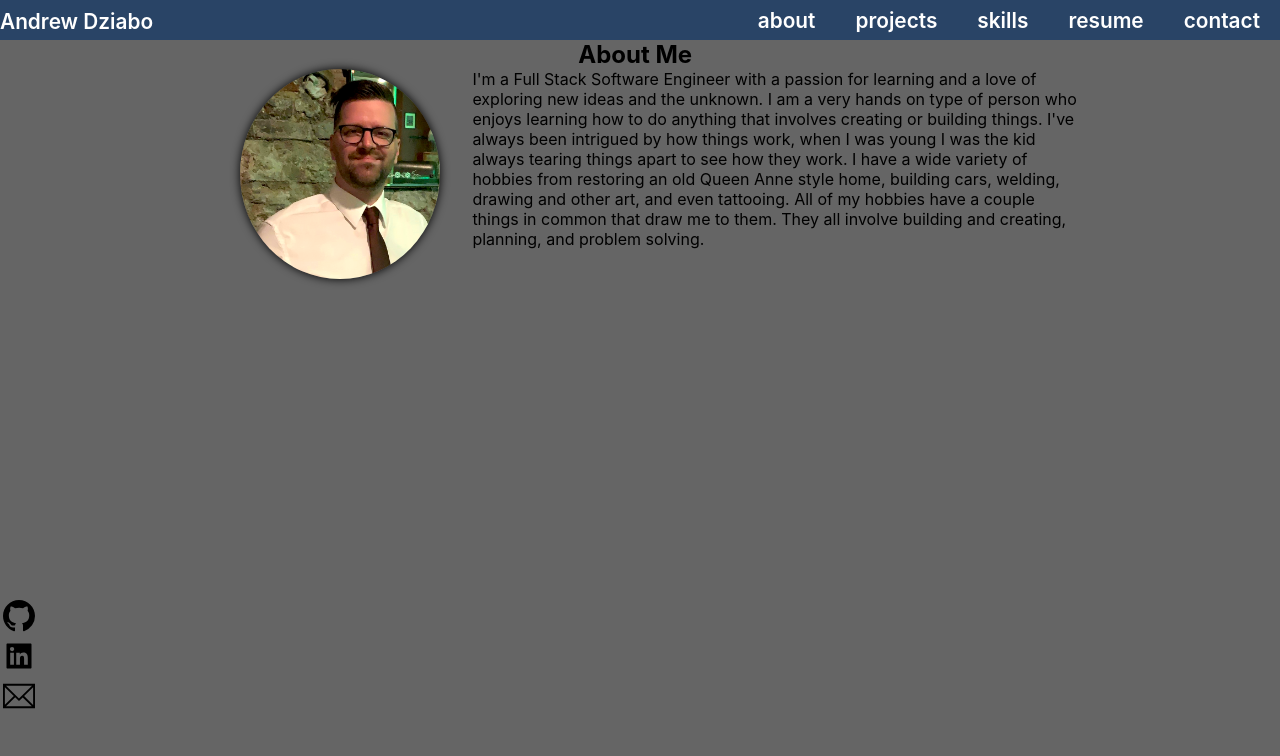
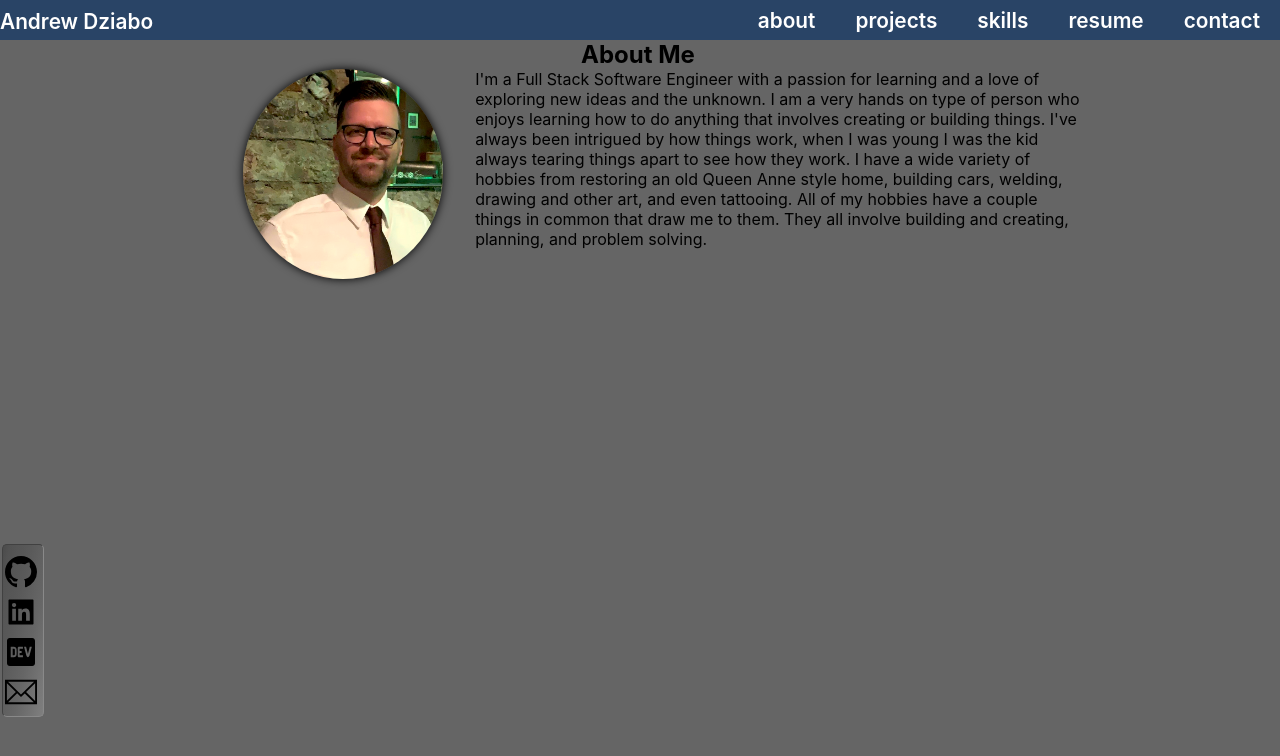
Before and after one commit to AndyDziabo/portfolio, a React (Create React App) app: page / in a window 1280 px wide. Shown: the top 756 px of the page. Built offline with nearby package versions, Linux system fonts and the light colour scheme.

Commit message:
sidebar links and styling

```diff
--- a/src/components/SideBar.js
+++ b/src/components/SideBar.js
@@ -1,19 +1,27 @@
-import {BsGithub} from 'react-icons/bs';
-import {AiFillLinkedin} from 'react-icons/ai';
-import {TfiEmail} from 'react-icons/tfi';
+import { BsGithub } from 'react-icons/bs';
+import { AiFillLinkedin } from 'react-icons/ai';
+import { FaDev } from 'react-icons/fa';
+import { TfiEmail } from 'react-icons/tfi';
 
 function SideBar(){
     return(
         <div className="sidebar">
             <div className='sidebar-top'></div>
+            <div className='sidebar-logo-container'>
+                {/* <div className='sidebar-logo-container-inner'> */}
             <div className='sidebar-logo'>
-                <BsGithub />
+                <a href="https://github.com/AndyDziabo" target="_blank" rel="noopener noreferrer"><BsGithub /></a>
             </div>
             <div className='sidebar-logo'>
-                <AiFillLinkedin />
+                <a href="https://www.linkedin.com/in/andrewdziabo/" target="_blank" rel="noopener noreferrer"><AiFillLinkedin /></a>
             </div>
             <div className='sidebar-logo'>
-                <TfiEmail />
+                <a href="https://dev.to/andydziabo" target="_blank" rel="noopener noreferrer"><FaDev /></a>
+            </div>
+            <div className='sidebar-logo'>
+            <a href="#contact"><TfiEmail /></a>
+            </div>
+                {/* </div> */}
             </div>
         </div>
     )
--- a/src/index.css
+++ b/src/index.css
@@ -26,7 +26,7 @@ code {
   height: 95vh;
   /* overflow: hidden; */
   overflow-y: scroll;
-  width: 97vw;
+  width: 99vw;
 }
 
 .main h1 {
@@ -144,17 +144,37 @@ nav{
 .sidebar {
   /* display: inline-block; */
   background-color: rgb(101, 101, 101);
-  width: 3vw;
+  width: 45px;
   height: 95vh;
 }
 
 .sidebar-top {
-  height: 70vh;
+  height: 63vh;
 }
 
-.sidebar-logo {
-  text-align: center;
+.sidebar-logo-container {
+  background-image: linear-gradient(to right bottom, #4b4b4b, #525252, #555555, #575757, #5a5a5a, #5e5e5e, #626262, #666666, #6c6c6c, #727272, #797979, #7f7f7f);
+  margin-left: 2px;
+  border-style: solid;
+  border-top-color: rgb(65, 65, 65);
+  border-left-color: rgb(65, 65, 65);
+  border-bottom-color: rgb(137, 137, 137);
+  border-right-color: rgb(137, 137, 137);
+  border-width: 1px;
+  border-radius: 5px;
+  padding-top: 0.7rem;
+}
+
+.sidebar-logo a {
+  text-decoration: none;
+  color: black;
+  padding-left: 2px;
   font-size: 2em;
+  transition: 0.3s ease-in-out;
+}
+
+.sidebar-logo a:hover {
+  color: aqua;
 }
 
 
@@ -342,7 +362,10 @@ nav{
     margin-bottom: 25px;
   }
   .sidebar {
-    width: 11vw;
+    width: 45px;
+  }
+  .sidebar-logo a {
+    padding-left: 2px;
   }
   .skills-items img {
     width: 5rem;
```
